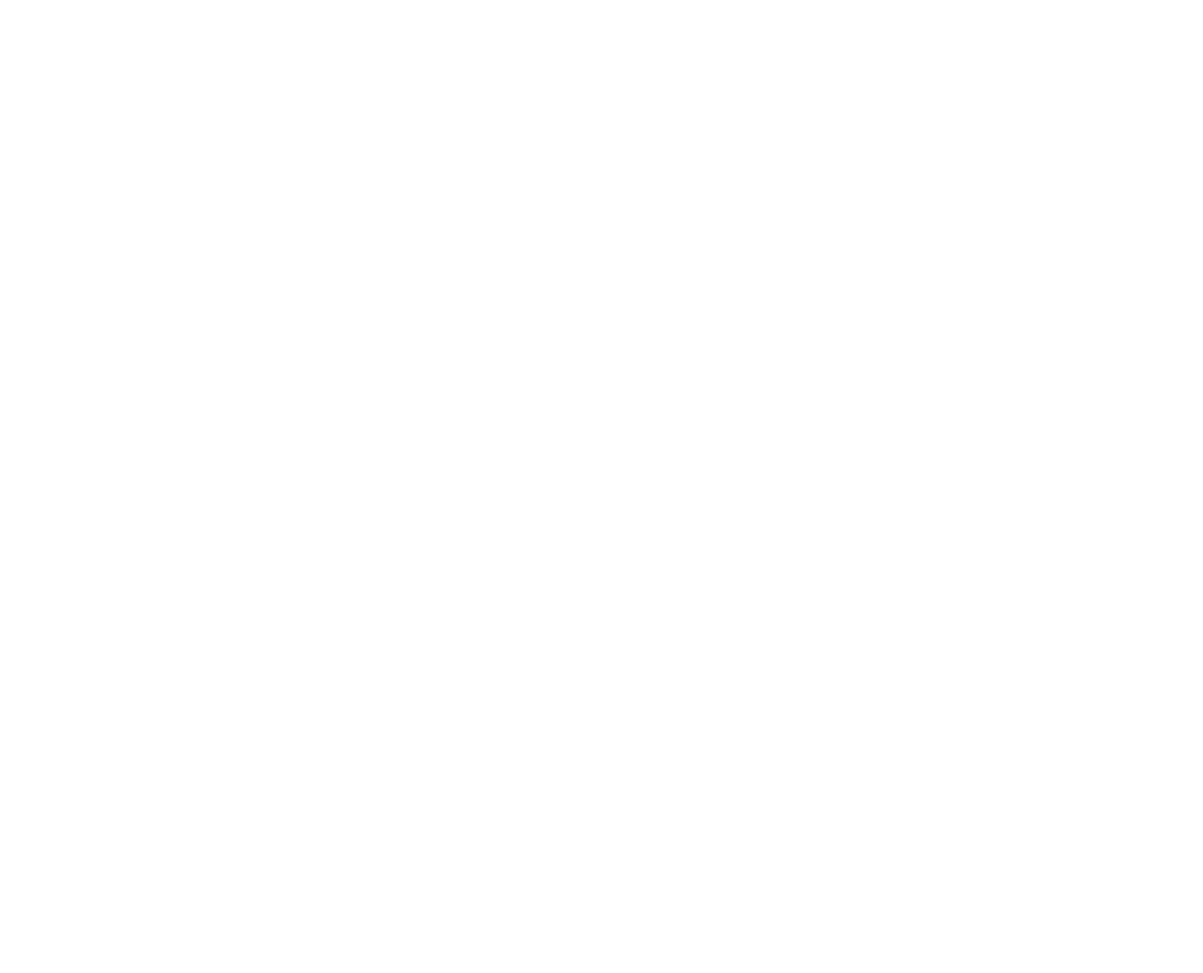
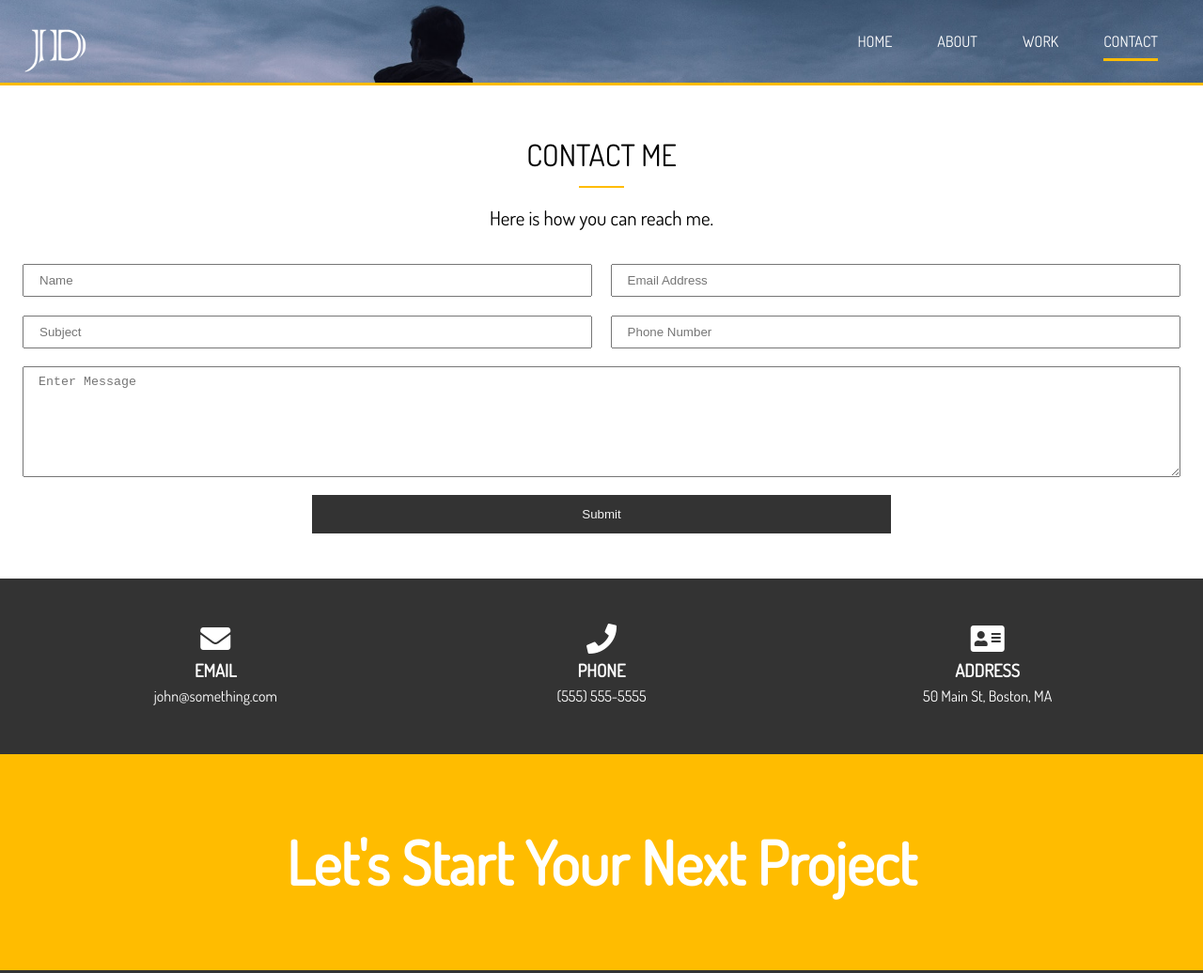
Before and after one commit to tonythetiger323/sass-portfolio-website, a website: page dist/contact.html in a window 1280 px wide. Shown: the top 1036 px of the page at 94% size. Before the commit the page ends 800 px from the top, so only its background shows below. Drawn offline with Linux system fonts and the light colour scheme.

Commit message:
Completed contact.html page with styling

```diff
--- a/scss/main.scss
+++ b/scss/main.scss
@@ -300,6 +300,66 @@ img {
   }
 }
 
+// Contact page
+#contact {
+  &-a {
+    .text-fields {
+      display: grid;
+      grid-template-areas:
+        "name email"
+        "subject phone"
+        "message message";
+      grid-gap: 1.2rem;
+      margin-bottom: 1.2rem;
+
+      // Grid areas
+      .name-input {
+        grid-area: name;
+      }
+
+      .subject-input {
+        grid-area: subject;
+      }
+
+      .email-input {
+        grid-area: email;
+      }
+
+      .phone-input {
+        grid-area: phone;
+      }
+
+      .message-input {
+        grid-area: message;
+        height: 100px;
+      }
+
+      .text-input {
+        padding: 0.5rem 1rem;
+      }
+    }
+
+    button[type="submit"] {
+      width: 50%;
+    }
+  }
+
+  &-b {
+    .contact-info {
+      display: grid;
+      grid-template-columns: repeat(3, 1fr);
+      text-align: center;
+    }
+  }
+
+  &-c {
+    h1 {
+      text-align: center;
+      font-size: 4rem;
+    }
+  }
+}
+
 // Footer
 #main-footer {
   background: $dark-color;
```
Also changed, not shown: dist/contact.html, dist/css/main.css.
